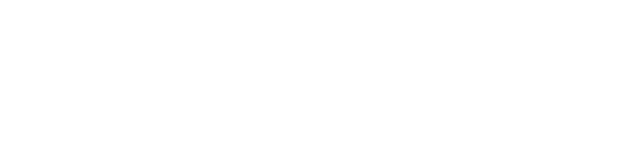
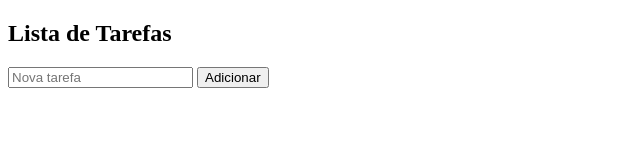
Before and after one commit to BrNine99/gerenciamento-de-tarefas, a plain HTML site: page index.html in a window 1280 px wide. Shown: the whole page, without its empty margins (0-640 px from the left). Drawn offline with Linux system fonts and the light colour scheme.

Commit message:
feat: cria estrutura HTML do gerenciador de tarefas

```diff
--- a/index.html
+++ b/index.html
@@ -3,9 +3,22 @@
 <head>
     <meta charset="UTF-8">
     <meta name="viewport" content="width=device-width, initial-scale=1.0">
-    <title>Document</title>
+    <title>Lista de Tarefas</title>
+    <link rel="stylesheet" href="style.css">
+    <script src="script.js" defer></script>
 </head>
 <body>
+    <main>
+        <h2>Lista de Tarefas</h2>
+        <form>
+            <input type="text" id="tarefa" placeholder="Nova tarefa" required>
+            <button id="add" type="button">Adicionar</button>
+        </form>
+
+        <ul id="listaTarefas">
+
+        </ul>
+    </main>
 
 </body>
 </html>
```
